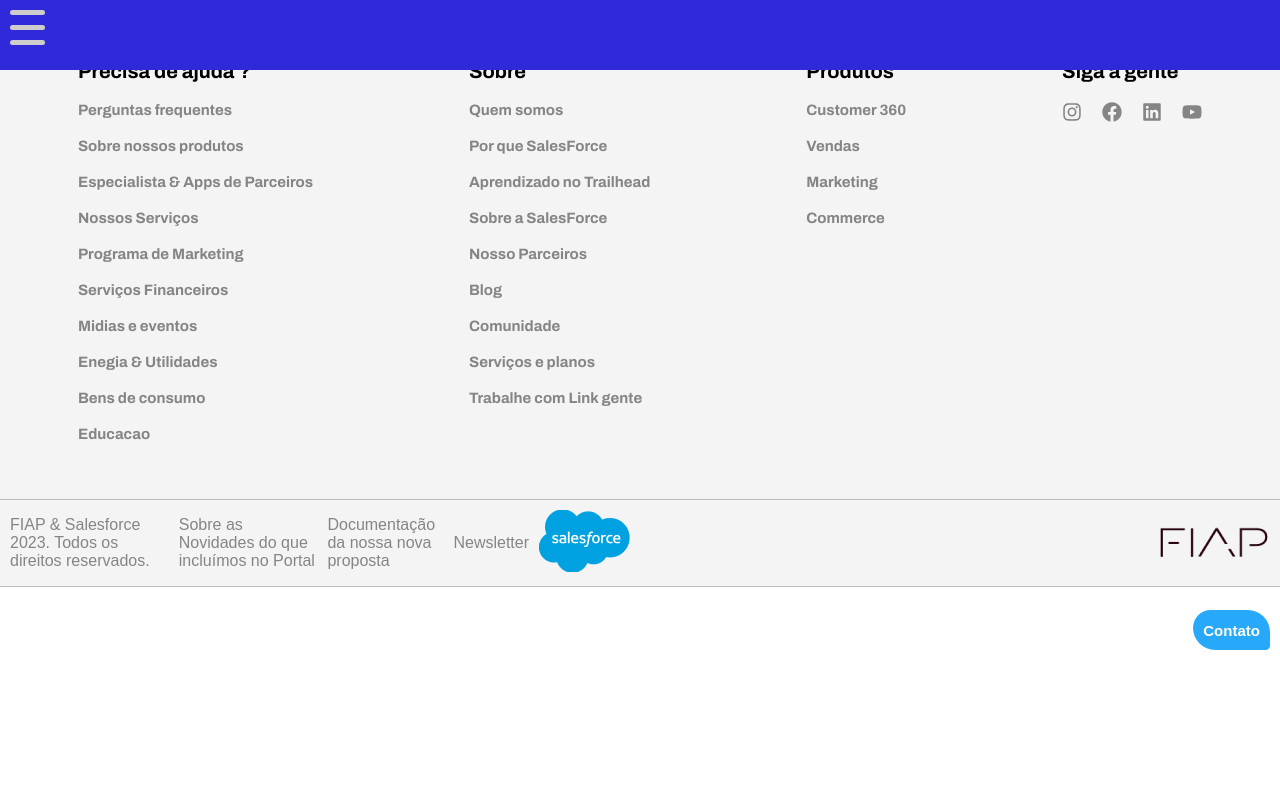
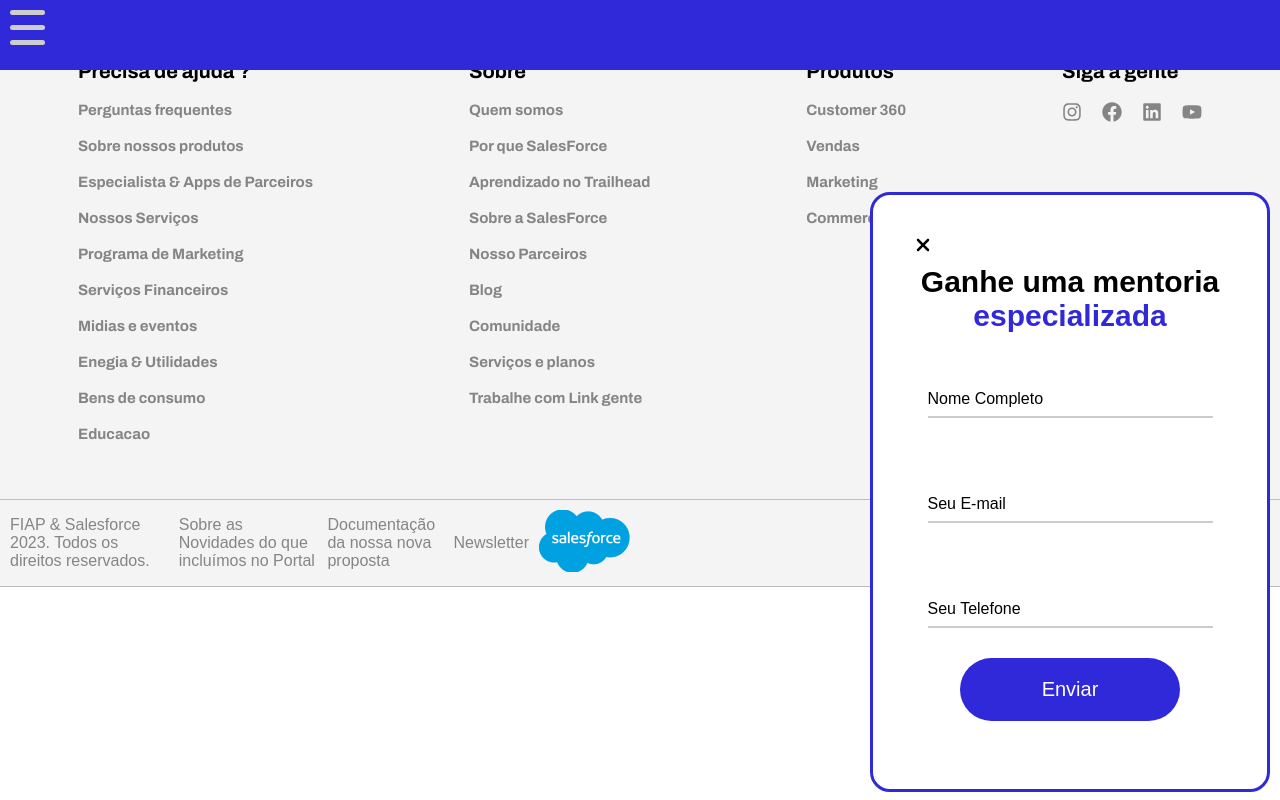
Before and after one commit to kevenike/Challenge-SalesFoce-Fiap, a Next.js app: page /Components/Form in a window 1280 px wide. Built offline with nearby package versions, Linux system fonts and the light colour scheme.

Commit message:
criando uma anumação para o formulario

```diff
--- a/src/app/Components/BotaoFormulario/BotaoFormulario.css
+++ b/src/app/Components/BotaoFormulario/BotaoEstilo.css
@@ -1,20 +1,16 @@
-.formOculto {
-    display: none;
-}
-
 .botaoImagem {
     width: 30%;
     background-color: #F1F1F1;
     border-radius: 100px;
 }
 
-.botaoFomulario {
+.botaoFormulario {
     width: 6%;
     height: 5%;
     display: flex;
     align-items: center;
     justify-content: space-evenly;
-    background-color: #28a8f8;
+    background-color: #0056f7;
     border-radius: 40px 50px 10px;
     font-family: sans-serif;
     font-size: 10px;
@@ -27,28 +23,28 @@
     bottom: 150px;
 }
 
-.botaoFomulario:hover {
-    background-color: #032d60;
+.botaoFormulario:hover {
+    background-color: #0f53a5;
     transform: scale(1.1);
 }
 
 @media (width <= 425px) {
 
-    .botaoFomulario {
+    .botaoFormulario {
         width: 20%;
     }
 }
 
 @media (width: 768px) {
 
-    .botaoFomulario {
+    .botaoFormulario {
         width: 15%;
     }
 }
 
 @media (width: 1024px) {
 
-    .botaoFomulario {
+    .botaoFormulario {
         width: 10%;
     }
 }
--- a/src/app/Components/BotaoFormulario/page.tsx
+++ b/src/app/Components/BotaoFormulario/page.tsx
@@ -1,15 +1,15 @@
-import "./BotaoFormulario.css";
+import "../BotaoFormulario/BotaoEstilo.css";
 
+interface BotaoFormularioProps {
+  onClick: () => void;
+}
 
-
-
-function BotaoFormulario() {
+function BotaoFormulario({ onClick }: BotaoFormularioProps) {
     return (
-        <>
-          <section className="botaoFomulario">
-                <h2>Contato</h2>
-          </section>
-        </>
+        <section className="botaoFormulario" onClick={onClick}>
+            <h2>Contato</h2>
+        </section>
     );
 }
+
 export default BotaoFormulario;
--- /dev/null
+++ b/src/app/Components/ContatoPage/page.tsx
@@ -0,0 +1,26 @@
+"use client"
+import React, { useState } from 'react';
+import BotaoFormulario from '../BotaoFormulario/page';
+import Form from '../Form/page';
+import '../BotaoFormulario/BotaoEstilo.css';
+
+function ComponentePai() {
+    const [formularioVisivel, setFormularioVisivel] = useState(false);
+
+    const handleAbrirFormulario = () => {
+        setFormularioVisivel(true);
+    }
+
+    const handleCloseFormulario = () => {
+        setFormularioVisivel(false);
+    }
+
+    return (
+        <div>
+            <BotaoFormulario onClick={handleAbrirFormulario} />
+            {formularioVisivel && <Form isVisible={true} onClose={handleCloseFormulario}/>}
+        </div>
+    );
+}
+
+export default ComponentePai;
--- a/src/app/Components/Form/Formulario.css
+++ b/src/app/Components/Form/Formulario.css
@@ -1,17 +1,7 @@
- .formOculto {
-    display: none;
-}
-
-
-.iconeFomulario:hover {
-    background-color: #032d60;
-    transform: scale(1.1);
-}
-
 .formularioFixado {
     background-color: #ffffff;
-    max-width: 200px;
-    height: 300px;
+    max-width: 400px;
+    height: 600px;
     padding: 40px;
     z-index: 900;
 
@@ -34,13 +24,16 @@
 
 .legenda {
     text-align: center;
-    font-size: 20px;
+    font-size: 30px;
     font-family: Arial, Helvetica, sans-serif;
     margin: 10px 0px;
 }
 
 .iconex {
     cursor: pointer;
+    font-size: 20px;
+    display: flex;
+    justify-content: flex-end;
 }
 
 .especializada {
@@ -49,45 +42,59 @@
 
 .formulario-lead {
     position: relative;
-    margin: 20px 0px;
+    margin: 30px 0px;
 }
 
 .formulario-lead label {
     position: absolute;
-    font-size: 13PX;
     left: 0;
-    bottom: 5px;
+    bottom: 10px;
     transition: all 0.2s;
     font-family: Arial, Helvetica, sans-serif;
 }
+
 
 .input {
     width: 100%;
     border: none;
     border-bottom: 2px solid #ccc;
-    padding: 5px;
-    font-size: 10px;
+    padding: 10px;
+    font-size: 20px;
     outline: none;
 }
 
 form .formulario-lead .input:focus~label,
 form .formulario-lead .input:valid~label {
-    transform: translateY(-24px);
-    font-size: 10px;
+    transform: translateY(-28px);
+    font-size: 20px;
     color: #00b3ff;
 }
 
 .botaoFormularioFixado {
-    width: 40%;
-    padding: 10px;
+    width: 70%;
+    padding: 20px;
     border-style: none;
-    border-radius: 10px;
+    border-radius: 50px;
     background-color: var(--cor-primaria);
     color: #fff;
     cursor: pointer;
+    font-size: 20px;
     transition: 1.5s;
 }
 
 .botaoFormularioFixado:hover {
     background-color: #0548f3;
 }
+
+@keyframes fadeIn {
+    from {
+       opacity: 0;
+    }
+    to {
+       opacity: 1;
+    }
+   }
+
+   .formularioFixado {
+    animation: fadeIn 1s ease-in-out;
+   }
--- a/src/app/Components/Form/page.tsx
+++ b/src/app/Components/Form/page.tsx
@@ -1,9 +1,23 @@
 import "./Formulario.css"
+import { FaXmark } from "react-icons/fa6";
 
-const Form = () => {
+interface FormProps {
+    isVisible: boolean;
+    onClose?: () => void;
+}
+
+const Form = ({ isVisible, onClose }: FormProps) => {
+
+    const handleClose = () => {
+        if (onClose) {
+            onClose();
+        }
+    };
+
     return (
         <>
-        <section className="formularioFixado formOculto  ">
+        <section className={`formularioFixado ${isVisible ? '' : 'formOculto'}`}>
+            <FaXmark className="iconex" onClick={handleClose}/>
             <form className="fixado" action="">
                 <h2 className="legenda">Ganhe uma mentoria <span className="especializada">especializada</span></h2>
                 <div className="formulario-lead">
--- a/src/app/layout.tsx
+++ b/src/app/layout.tsx
@@ -1,9 +1,10 @@
 import Header from "./Components/Header/page";
-import BotaoFormulario from "./Components/BotaoFormulario/page";
 import "./Global.css";
 import type { Metadata } from "next";
 import Footer from "./Components/Footer/page";
-import Form from "./Components/Form/page";
+import ContatoPage from "../app/Components/ContatoPage/page"
+import "../app/Components/BotaoFormulario/page"
+
 
 export const metadata: Metadata = {
   title: "SalesForce",
@@ -16,13 +17,13 @@
 }: Readonly<{
   children: React.ReactNode;
 }>) {
+
   return (
     <html lang="pt-BR">
       <body>
       <Header />
       {children}
-      <BotaoFormulario />
-      <Form />
+      <ContatoPage />
       <Footer />
       </body>
     </html>
```
